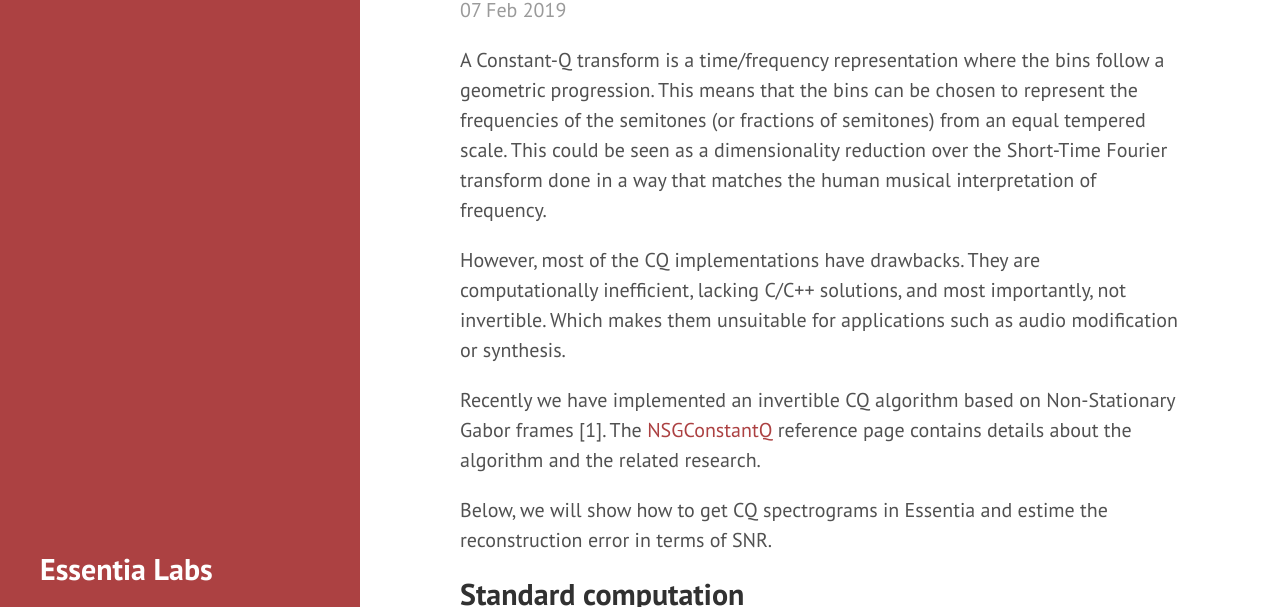
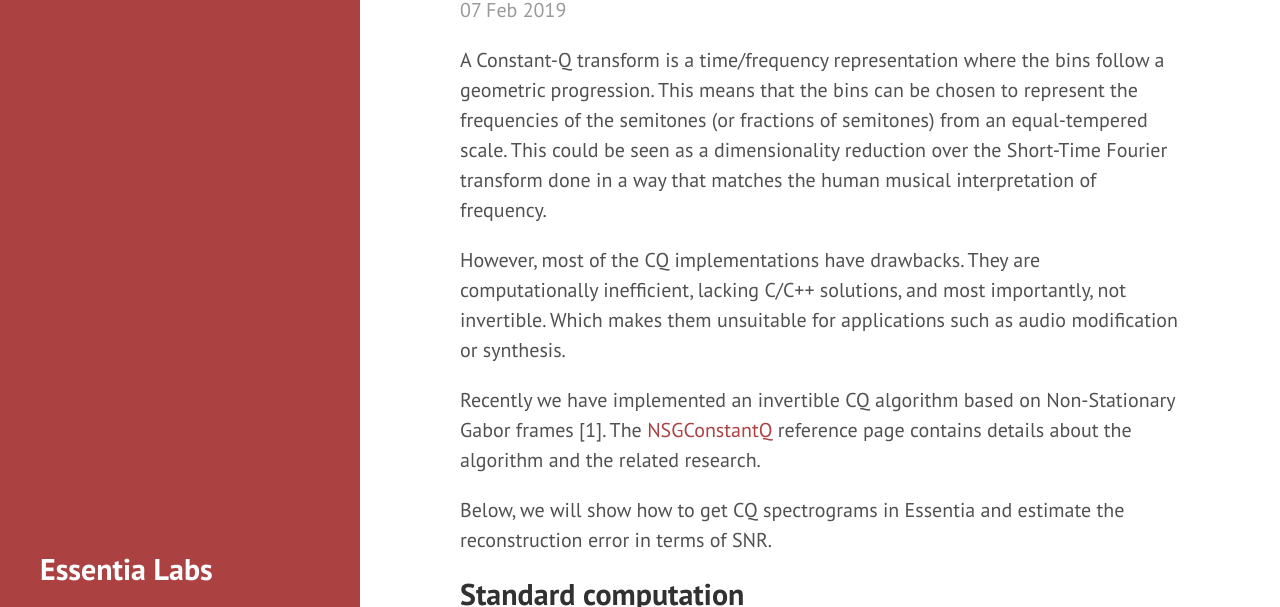
Before and after one commit to pabloEntropia/essentia-labs, a Jekyll site: the page built from _posts/2019-02-07-invertible-constant-q.md, in a window 1280 px wide and 1400 px high. Shown: the part 185-792 px from the top of the window. Built offline with Jekyll 4.4.1, drawn with Linux system fonts in a browser that asks for light colours; some of the changed text lies outside the part shown.

Commit message:
Fix typos

````diff
--- a/_posts/2019-02-07-invertible-constant-q.md
+++ b/_posts/2019-02-07-invertible-constant-q.md
@@ -3,13 +3,13 @@ layout: post
 title: Invertible Constant-Q based on Non-Stationary Gabor frames
 category: news
 ---
-A Constant-Q transform is a time/frequency representation where the bins follow a geometric progression. This means that the bins can be chosen to represent the frequencies of the semitones (or fractions of semitones) from an equal tempered scale. This could be seen as a dimensionality reduction over the Short-Time Fourier transform done in a way that matches the human musical interpretation of frequency.
+A Constant-Q transform is a time/frequency representation where the bins follow a geometric progression. This means that the bins can be chosen to represent the frequencies of the semitones (or fractions of semitones) from an equal-tempered scale. This could be seen as a dimensionality reduction over the Short-Time Fourier transform done in a way that matches the human musical interpretation of frequency.
 
 However, most of the CQ implementations have drawbacks. They are computationally inefficient, lacking C/C++ solutions, and most importantly, not invertible. Which makes them unsuitable for applications such as audio modification or synthesis.
 
 Recently we have implemented an invertible CQ algorithm based on Non-Stationary Gabor frames [1]. The [NSGConstantQ](https://essentia.upf.edu/documentation/reference/std_NSGConstantQ.html) reference page contains details about the algorithm and the related research.
 
-Below, we will show how to get CQ spectrograms in Essentia and estime the reconstruction error in terms of SNR.
+Below, we will show how to get CQ spectrograms in Essentia and estimate the reconstruction error in terms of SNR.
 
 
 ## Standard computation
@@ -42,7 +42,7 @@ constantq, dcchannel, nfchannel = NSGConstantQ(**params)(x)
 y = NSGIConstantQ(**params)(constantq, dcchannel, nfchannel)
 ```
 
-The algorithm generates three outputs: `constantq`, `dcchannel` and `nfchannel`. The reason for this is that the Constant-Q condition is held between the (`minFrequency`, `maxFrequency`) range, but the information in the DC and Nyquist channels is also required for a perfect reconstruction. We were able to run the analysis/synthesis process at 32x realtime on a 3.4GHz i5-3570 CPU.
+The algorithm generates three outputs: `constantq`, `dcchannel` and `nfchannel`. The reason for this is that the Constant-Q condition is held between the (`minFrequency`, `maxFrequency`) range, but the information in the DC and Nyquist channels is also required for perfect reconstruction. We were able to run the analysis/synthesis process at 32x realtime on a 3.4GHz i5-3570 CPU.
 
 Let's evaluate the quality of the reconstructed signal in terms of SNR:
 
````
Also changed, not shown: other parts of _posts/2019-02-07-invertible-constant-q.md (+1 -1 lines).
